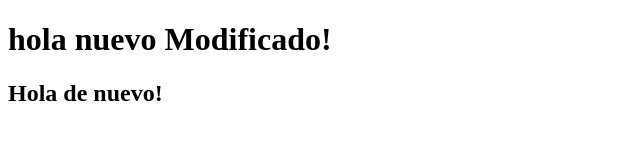
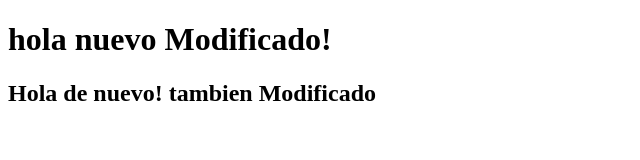
Before and after one commit to Imtoki/hello, a plain HTML site: page index.html in a window 1280 px wide. Shown: the whole page, without its empty margins (0-640 px from the left). Drawn offline with Linux system fonts and the light colour scheme.

Commit message:
Modificado el titulo 2

```diff
--- a/index.html
+++ b/index.html
@@ -10,7 +10,7 @@
 
 <body>
     <h1>hola nuevo Modificado! </h1>
-    <h2>Hola de nuevo! </h2>
+    <h2>Hola de nuevo! tambien Modificado </h2>
 
 </body>
 
```
